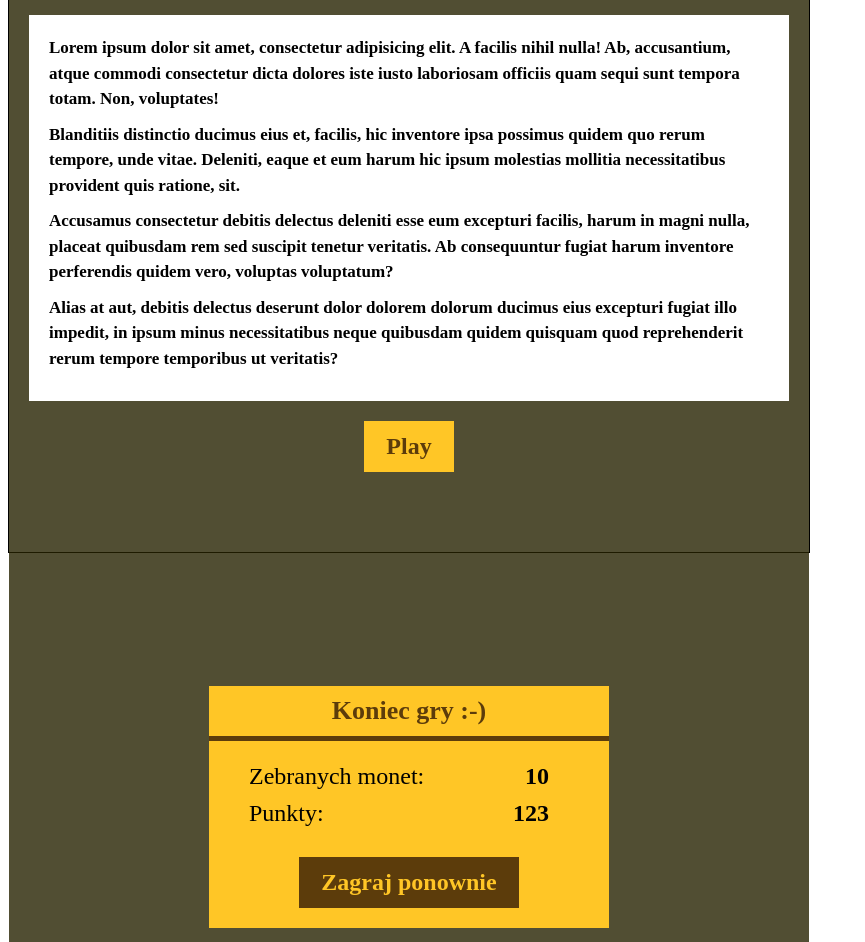
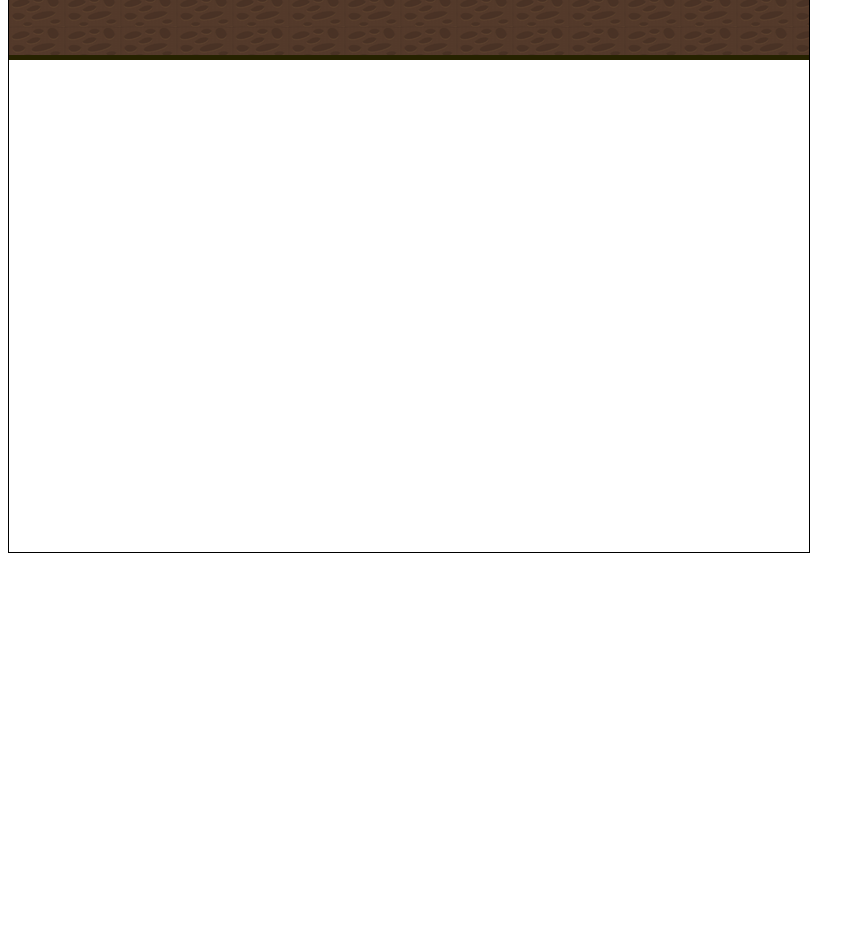
Before and after one commit to infoshareacademy/jfdz-loremipsum-currencies, a plain HTML site: page game/game.html in a window 1280 px wide. Shown: the part 57-999 px from the top of the page, without its empty margins (0-865 px from the left). After the commit the page ends 800 px from the top, so only its background shows below. Drawn offline with Linux system fonts and the light colour scheme.

Commit message:
tworzenie board game

```diff
--- a/game/css/_end-of-game.scss
+++ b/game/css/_end-of-game.scss
@@ -38,4 +38,7 @@
   height: calc(100% - 43px);
   background-color: rgba($text-color, .8);
   padding: 2rem;
+  position: absolute;
+  top: 43px;
+  left: 0;
 }
--- /dev/null
+++ b/game/css/_game-board.scss
@@ -0,0 +1,6 @@
+.game-result {
+  width: 100%;
+  height: 6rem;
+  border-bottom: 5px solid $text-color;
+  background: url(../images/g-background.png);
+}
--- a/game/css/_game-container.scss
+++ b/game/css/_game-container.scss
@@ -2,6 +2,7 @@
   width: 800px;
   height: 600px;
   border: 1px solid #000;
+  position: relative;
 }
 
 
--- a/game/css/_game-instruction.scss
+++ b/game/css/_game-instruction.scss
@@ -6,6 +6,9 @@
   height: calc(100% - 43px);
   background-color: rgba($text-color, .8);
   padding: 2rem;
+  position: absolute;
+  top: 43px;
+  left: 0;
 }
 
 .instruction-txt {
--- a/game/css/style-game.scss
+++ b/game/css/style-game.scss
@@ -3,5 +3,6 @@
 
 @import "game-container";
 @import "game-instruction";
+@import "game-board";
 
 @import "end-of-game";
--- a/game/game.html
+++ b/game/game.html
@@ -14,8 +14,9 @@
             <h2>Digger Game</h2>
         </header><!--/ GAME HEADER -->
 
+
         <!-- GAME INSTRUCTION -->
-        <section class="game-instruction">
+        <section class="game-instruction" style="display: none;">
             <div class="instruction-txt">
                 <p>Lorem ipsum dolor sit amet, consectetur adipisicing elit. A facilis nihil nulla! Ab, accusantium, atque
                     commodi consectetur dicta dolores iste iusto laboriosam officiis quam sequi sunt tempora totam. Non,
@@ -35,8 +36,18 @@
             </div>
         </section><!--/ GAME INSTRUCTION -->
 
+
+        <!-- GAME BOARD -->
+        <section class="game-board">
+            <header class="game-result">
+
+            </header>
+        </section>
+        <!--/ GAME BOARD -->
+
+
         <!-- END OF GAME -->
-        <div class="end-container">
+        <section class="end-container" style="display: none;">
             <div class="end-of-game">
                 <h2 class="heading">Koniec gry :-)</h2>
                 <ul class="result-list">
@@ -52,11 +63,9 @@
                     <button type="button" class="button-play play-again">Zagraj ponownie</button>
                 </div>
             </div>
-        </div><!--/ END OF GAME -->
+        </section><!--/ END OF GAME -->
 
     </div>
-
-
 
     <script src="js/jquery-3.1.0.min.js"></script>
     <script src="js/script-game.js"></script>
```
Also changed, not shown: game/css/style-game.css, game/images/g-background.png (added), game/images/g-coin.png (added), game/images/g-digger.png (added), game/images/g-tunnel.png (added), 1 other file.
